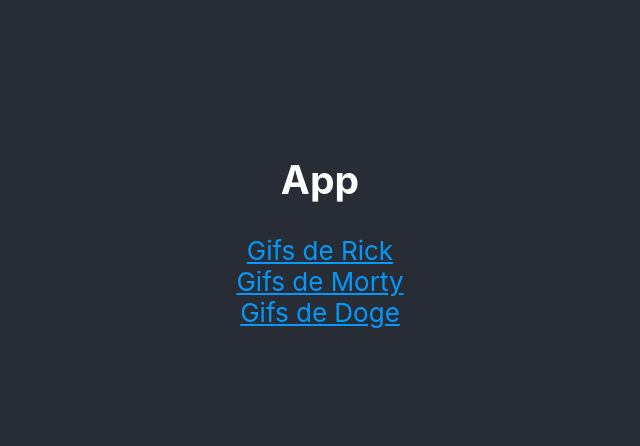
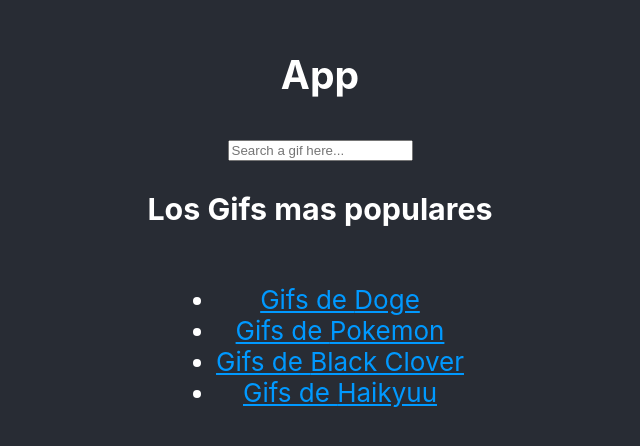
Before and after one commit to rofarinango/giffy, a React (Create React App) app: page / in a window 1280 px wide. Shown: the part 190-636 px from the top of the page, without its empty margins (320-960 px from the left). Built offline with nearby package versions, Linux system fonts and the light colour scheme.

Commit message:
refactor

```diff
--- a/src/App.js
+++ b/src/App.js
@@ -1,6 +1,9 @@
 import './App.css';
-import ListOfGifs from './components/ListOfGifs';
-import { Link, Route } from 'wouter';
+import { Route } from 'wouter';
+
+import Home from './pages/Home';
+import SearchResults from './pages/SearchResults';
+import Detail from './pages/Detail';
 
 function App() {
   return (
@@ -8,12 +11,18 @@
       <section
       className="App-content">
         <h1>App</h1>
-          <Link to='/gif/rick sanchez'>Gifs de Rick</Link>
-          <Link to='/gif/morty'>Gifs de Morty</Link>
-          <Link to='/gif/doge'>Gifs de Doge</Link>
           <Route
-          component={ListOfGifs}
-          path='/gif/:keyword'/>
+            component={Home}
+            path='/'
+          />
+          <Route
+            component={SearchResults}
+            path="/search/:keyword"
+          />
+          <Route
+            component={Detail}
+            path='/gif/:id'
+          />
       </section>
     </div>
   );
--- a/src/components/ListOfGifs.js
+++ /dev/null
@@ -1,33 +0,0 @@
-import React, {useEffect, useState} from 'react';
-
-import Gif from './Gif'
-import getGifs from '../services/getGifs';
-
-
-export default function ListOfGifs(params){
-  console.log(params);
- const { keyword } = params;
-    const [gifs, setGifs] = useState([]);
-    const [loading, setLoading] = useState(false);
-    useEffect(function (){
-      setLoading(true);
-        getGifs({ keyword }).then(gifs => {
-          setGifs(gifs)
-          setLoading(false);
-        });
-      },[keyword]);
-
-    if(loading) return <i>Loading...</i>
-
-    return <>
-      {
-      gifs.map(singleGif =>
-        <Gif
-          key={singleGif.id}
-          title={singleGif.title}
-          id={singleGif.id}
-          url={singleGif.url}
-          />
-      )}
-    </>
-}
--- /dev/null
+++ b/src/components/ListOfGifs/index.js
@@ -0,0 +1,19 @@
+import React from 'react';
+
+import Gif from '../Gif'
+
+
+export default function ListOfGifs({gifs}){
+
+  return <>
+    {
+    gifs.map(singleGif =>
+      <Gif
+        key={singleGif.id}
+        title={singleGif.title}
+        id={singleGif.id}
+        url={singleGif.url}
+        />
+    )}
+  </>
+}
--- /dev/null
+++ b/src/pages/Detail/index.js
@@ -0,0 +1,6 @@
+import React from 'react';
+
+export default function Detail({params}){
+    console.log(params.id);
+    return <h1>GIF con id {params.id}</h1>
+}
--- /dev/null
+++ b/src/pages/Home/index.js
@@ -0,0 +1,36 @@
+import React, { useState} from 'react';
+import { Link, useLocation } from 'wouter';
+
+const POPULAR_GIFS = ["Doge", "Pokemon", "Black Clover", "Haikyuu"];
+
+
+export default function Home(){
+    const [keyword, setKeyword] = useState('');
+    const [path, pushLocation] = useLocation();
+
+    const handleSubmit = evt => {
+        evt.preventDefault();
+        // navegar a otra ruta
+        pushLocation(`/search/${keyword}`);
+        console.log(keyword);
+    }
+
+    const handleChange = evt => {
+        setKeyword(evt.target.value);
+    }
+    return (
+        <>
+        <form onSubmit={handleSubmit}>
+            <input placeholder="Search a gif here..." onChange={handleChange} type='text' value={keyword}/>
+        </form>
+        <h3 className='App-title'>Los Gifs mas populares</h3>
+        <ul>
+            {POPULAR_GIFS.map((popularGif) => (
+                <li key={popularGif}>
+                    <Link to={`/search/${popularGif}`}>Gifs de {popularGif}</Link>
+                </li>
+            ))}
+        </ul>
+        </>
+    )
+};
--- /dev/null
+++ b/src/pages/SearchResults/index.js
@@ -0,0 +1,24 @@
+import React, { useEffect, useState } from 'react';
+import ListOfGifs from '../../components/ListOfGifs';
+import getGifs from '../../services/getGifs';
+
+export default function SearchResults({params}){
+    const {keyword} = params;
+    const [loading, setLoading] = useState(false);
+    const [gifs, setGifs] = useState([]);
+
+    useEffect(function(){
+        setLoading(true);
+        getGifs({keyword})
+            .then(gifs => {
+                setGifs(gifs);
+                setLoading(false);
+            });
+    }, [keyword])
+
+    return <>
+        {loading
+        ? "Loading...": <ListOfGifs gifs={gifs}/>
+        }
+    </>
+};
```
Also changed, not shown: src/components/Gif/Gif.css (renamed from src/components/Gif.css), src/components/Gif/index.js (renamed from src/components/Gif.js).
